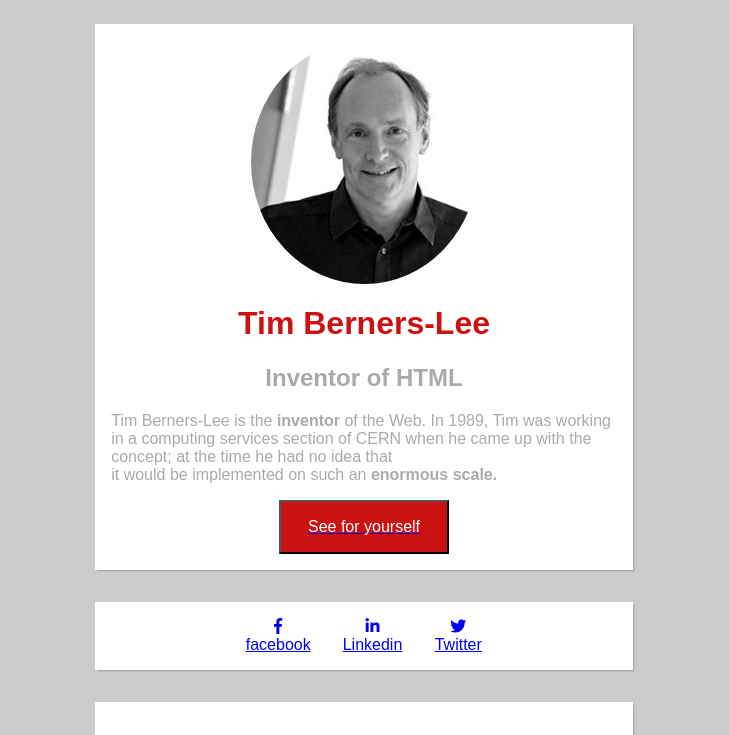
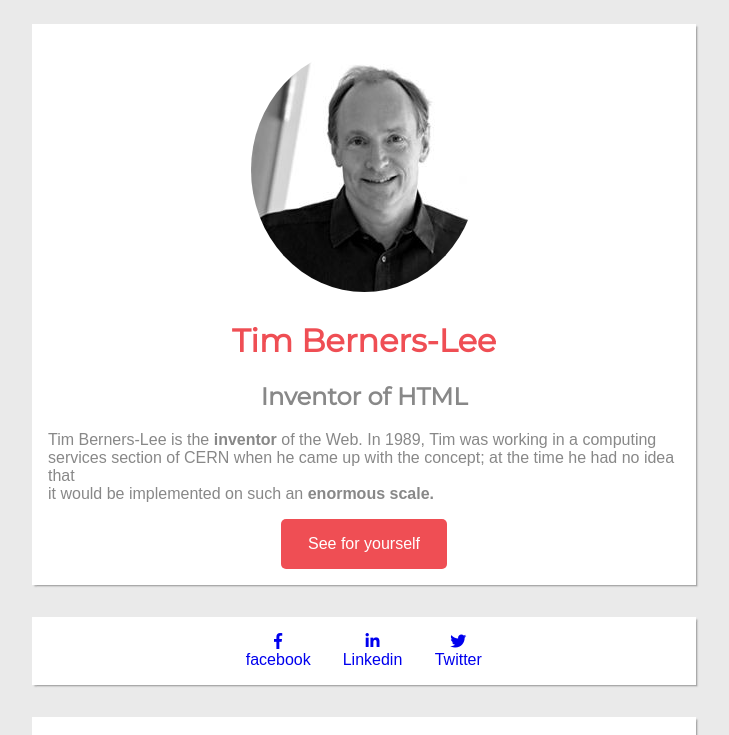
Before and after one commit to CarolinneVandersteen/starting-web-development-1, a plain HTML site: page index.html in a window 1280 px wide. Shown: the top 735 px of the page, without its empty margins (276-1005 px from the left). Drawn offline with Linux system fonts and the light colour scheme.

Commit message:
second draft

```diff
--- a/index.html
+++ b/index.html
@@ -4,9 +4,8 @@
   <head>
     <meta charset="utf-8">
     <title>Tim Berners-Lee Fanpage</title>
+    <link href="https://fonts.googleapis.com/css?family=Montserrat|Open+Sans" rel="stylesheet">
     <link rel="stylesheet" type="text/css" href="style.css">
-    <link rel="stylesheet" href="http://fonts.googleapis.com/css?family=Open+Sans:400,300,700|Montserrat:400,700">
-    <link href="http://maxcdn.bootstrapcdn.com/font-awesome/4.2.0/css/font-awesome.min.css" rel="stylesheet">
     <link rel="stylesheet" href="https://use.fontawesome.com/releases/v5.5.0/css/brands.css" integrity="sha384-QT2Z8ljl3UupqMtQNmPyhSPO/d5qbrzWmFxJqmY7tqoTuT2YrQLEqzvVOP2cT5XW" crossorigin="anonymous">
     <link rel="stylesheet" href="https://use.fontawesome.com/releases/v5.5.0/css/fontawesome.css" integrity="sha384-u5J7JghGz0qUrmEsWzBQkfvc8nK3fUT7DCaQzNQ+q4oEXhGSx+P2OqjWsfIRB8QT" crossorigin="anonymous">
   </head>
--- a/style.css
+++ b/style.css
@@ -1,17 +1,23 @@
 html, body{
-  background-color: #CCC;
+  background-color: #eaeaea;
   display: flex;
   flex-direction: column;
   align-items: center;
-  font-family: "Montserrat", Montserrat, sans-serif;
+  font-family: 'Open Sans', sans-serif;
 }
 
+a{
+  text-decoration: none;
+  }
+
+
 h1{
-  color: #CC1111;
+  color: #ef4e54;
 }
 
 h1, h2, h3{
   text-align: center;
+  font-family: 'Montserrat', sans-serif;
 }
 
 .HeadImg{
@@ -22,7 +28,7 @@ h1, h2, h3{
 }
 
 .button{
-  background-color: #CC1111;
+  background-color: #ef4e54;
   color: #FFF;
   justify-content: center;
   padding: 1em 1.7em;
@@ -31,6 +37,8 @@ h1, h2, h3{
   display: block;
   margin-left: auto;
   margin-right: auto;
+  border-radius: 5px;
+  border: none;
 }
 
 span{
@@ -42,19 +50,20 @@ span{
 .movie *{
   position: relative;
 }
-.movie img{
+img{
+  width: auto;
   height: 100%;
-
+  padding:0.5em;
 }
 
 .block{
   background-color: #FFF;
-  width:40%;
+  width:50%;
   margin:1em;
   padding:1em;
   font-family: sans-serif;
-  color: #AAA;
-  box-shadow: 0.1em 0.1em 0.1em#AAA;
+  color: #888;
+  box-shadow: 0.1em 0.1em 0.1em #AAA;
 }
 
 .link{
@@ -62,6 +71,7 @@ span{
   justify-content: center;
   text-align: center;
 }
+
 .link *{
-  margin: 0px 1em;
+  margin: 0 1em;
 }
```
